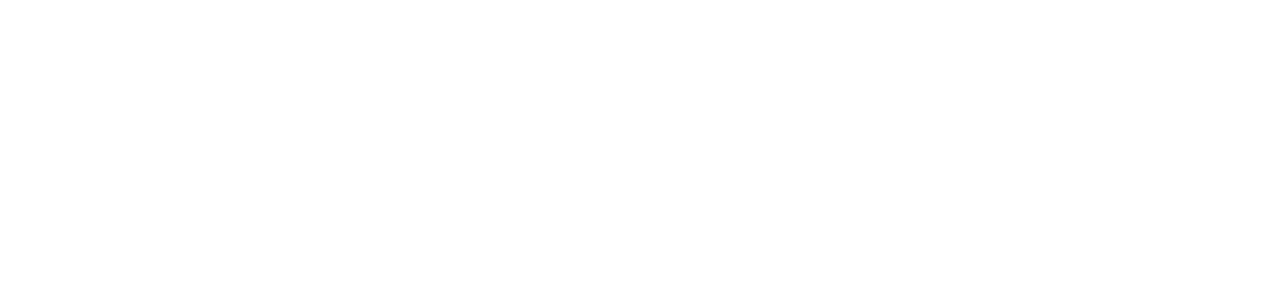
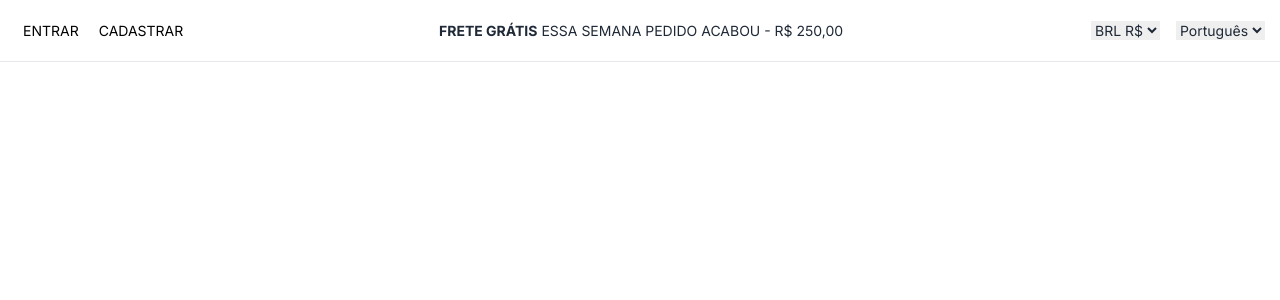
Before and after one commit to luizfelipegois/e-commerce-manto-frontend, a Next.js app: page / in a window 1280 px wide. Shown: the top 300 px of the page. Built offline with nearby package versions, Linux system fonts and the light colour scheme.

Commit message:
feat: Renders header at the top of the page

```diff
--- a/src/app/layout.tsx
+++ b/src/app/layout.tsx
@@ -1,6 +1,7 @@
 import type { Metadata } from "next";
 import { Inter } from "next/font/google";
 import "./globals.css";
+import HeaderTop from "@/components/HeaderTop";
 
 const inter = Inter({ subsets: ["latin"] });
 
@@ -16,7 +17,10 @@ export default function RootLayout({
 }>) {
   return (
     <html lang="pt-br">
-      <body className={inter.className}>{children}</body>
+      <body className={inter.className}>
+        <HeaderTop />
+        {children}
+      </body>
     </html>
   );
 }
--- /dev/null
+++ b/src/components/HeaderTop.tsx
@@ -0,0 +1,32 @@
+import React from 'react'
+
+const HeaderTop = () => {
+  return (
+    <header className="border-b border-gray-200 hidden sm:block">
+      <div className="container py-4">
+        <div className="flex justify-between items-center">
+          <div className="hidden lg:flex gap-1">
+            <button className="text-[14px] py-1 px-2 hover:text-gray-600">ENTRAR</button>
+            <button className="text-[14px] py-1 px-2 hover:text-gray-600">CADASTRAR</button>
+          </div>
+          <div className="text-gray-800 text-[14px]">
+            <b>FRETE GRÁTIS</b> ESSA SEMANA PEDIDO ACABOU - R$ 250,00
+          </div>
+          <div className="flex gap-4">
+            <select name="currency" id="currency" className="text-gray-800 text-[14px] cursor-pointer hover:text-gray-600">
+              <option value="BRL R$">BRL R$</option>
+              <option value="EUR €">EUR €</option>
+              <option value="USD $">USD $</option>
+            </select>
+            <select name="language" id="language" className="text-gray-800 text-[14px] cursor-pointer hover:text-gray-600">
+              <option value="Português">Português</option>
+              <option value="Inglês">Inglês</option>
+            </select>
+          </div>
+        </div>
+      </div>
+    </header>
+  )
+}
+
+export default HeaderTop;
```
